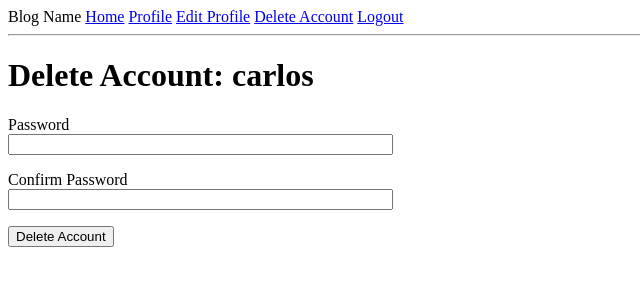
After one commit to baotran001/CMPE131_Project, a Flask app: page /user/123/deleteAccount in a window 1280 px wide. The commit adds this page. Shown: the top 300 px of the page, without its empty margins (0-640 px from the left). Run offline with Flask 2, Linux system fonts and the light colour scheme; a user stored in the database is signed in.

Commit message:
Created a page to delete your account. Started implementation.

```diff
--- a/app/forms.py
+++ b/app/forms.py
@@ -41,3 +41,22 @@ class EditForm(FlaskForm):
         user = User.query.filter_by(username=username.data).first()
         if user is not None:
             raise ValidationError('Please use a different username.')
+
+
+class DeleteAccountForm(FlaskForm):
+    username = User.username
+    password = PasswordField('Password', validators=[DataRequired()])
+    confirmPassword = PasswordField('Confirm Password', validators=[DataRequired()])
+    submit = SubmitField('Delete Account')
+    def validate_passwords(self, user, password, confirmPassword):
+        if password == confirmPassword:
+            if password is not None and password != "":
+                if user.check_password(password=password):
+                    print(User.username + "attempted to delete their account.")
+                    # Everything is good, delete the account
+                else:
+                    raise ValidationError('Invalid Password.')
+            else:
+                raise ValidationError('Please Enter Your Password.')
+        else:
+            raise ValidationError('The Passwords did not match.')
--- a/app/routes.py
+++ b/app/routes.py
@@ -1,6 +1,6 @@
 from app import myapp_obj
 from flask import render_template, redirect, flash
-from app.forms import LoginForm, EmptyForm, HomeForm, RegisterForm, EditForm
+from app.forms import LoginForm, EmptyForm, HomeForm, RegisterForm, EditForm, DeleteAccountForm
 from app.models import User
 from werkzeug.security import generate_password_hash, check_password_hash
 from flask_login import current_user
@@ -175,3 +175,23 @@ def followers(username):
 @login_required
 def privateMessage(username):
     return render_template('message.html')
+
+
+#Kolby
+@myapp_obj.route('/user/<username>/deleteAccount', methods=['POST', 'GET'])
+@login_required
+def deleteAccount(username):
+    current_form = DeleteAccountForm()
+    if not current_user.is_authenticated:
+        flash('You are not logged in!')
+        return redirect(url_for('register'))
+    if current_form.validate_on_submit():           #Doesn't actually validate. Need to do more work on that.
+        user = User.query.filter_by(username=username).first_or_404()
+        flash('You have deleted your account!', 'success')
+        db.create_all()
+        db.session.delete(user)
+        logout_user()
+        db.session.commit()
+        return redirect(url_for('login'))
+
+    return render_template('deleteAccount.html', form=current_form, user=current_user)
--- a/app/templates/base.html
+++ b/app/templates/base.html
@@ -14,6 +14,7 @@
     <a href="{{ url_for('home', username=current_user.username) }}">Home</a>
     <a href="{{ url_for('profile', username=current_user.username) }}">Profile</a>
     <a href="{{ url_for('edit', username=user.username )}}">Edit Profile</a>
+    <a href="{{ url_for('deleteAccount', username=user.username )}}">Delete Account</a>
     <a href="{{ url_for('logout') }}">Logout</a>
     {% endif %}
     <hr>
--- /dev/null
+++ b/app/templates/deleteAccount.html
@@ -0,0 +1,16 @@
+{% extends "base.html" %}
+
+<head>
+    <title>Delete Account</title>
+</head>>
+
+{% block mycontent %}
+    <h1>Delete Account: {{ user.username }}</h1>
+    <form action="" method="POST" novalidate>
+    {{form.hidden_tag()}}
+
+    <p>{{ form.password.label }}<br>{{form.password(size = 45)}}</p>
+    <p>{{ form.confirmPassword.label }}<br>{{form.confirmPassword(size = 45)}}</p>
+    <p>{{ form.submit() }}</p>
+  </form>
+{% endblock %}
```
